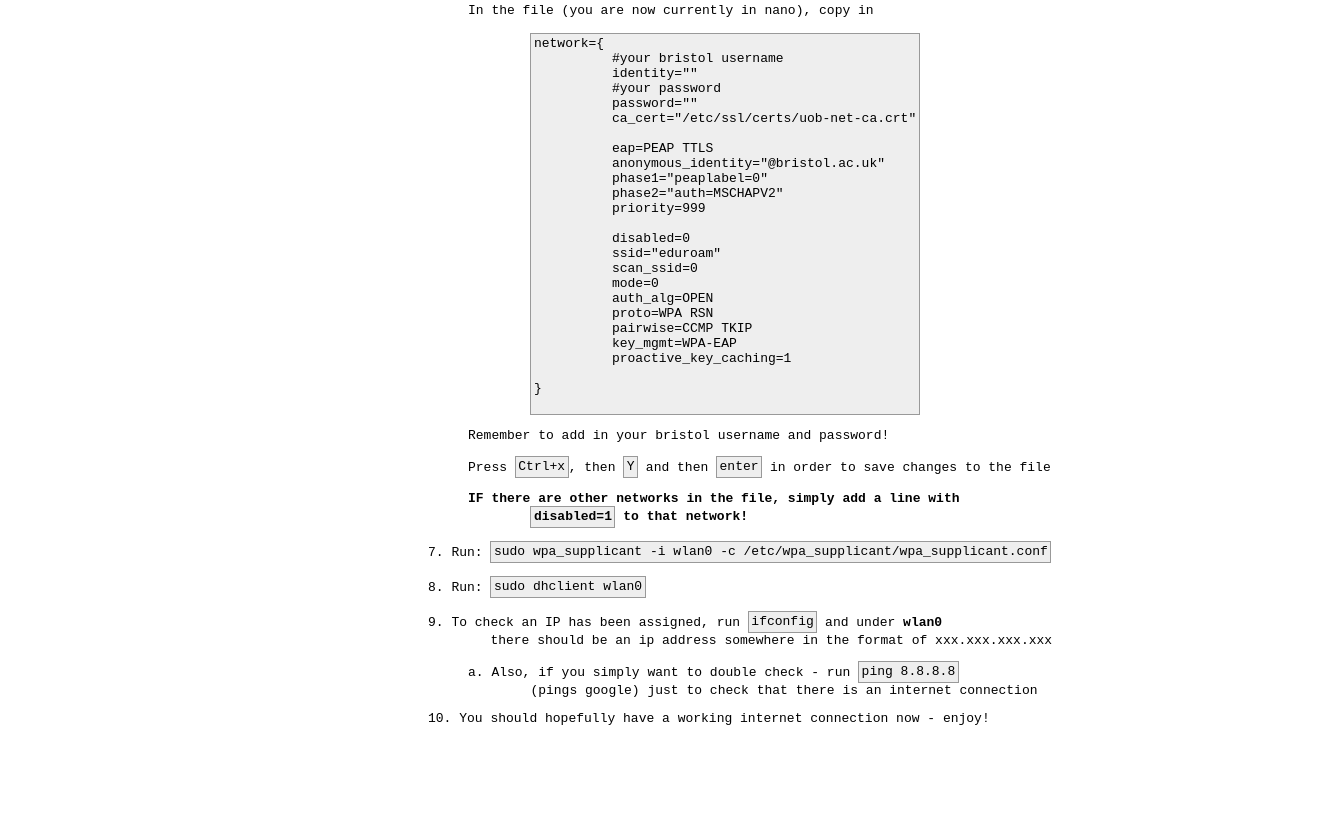
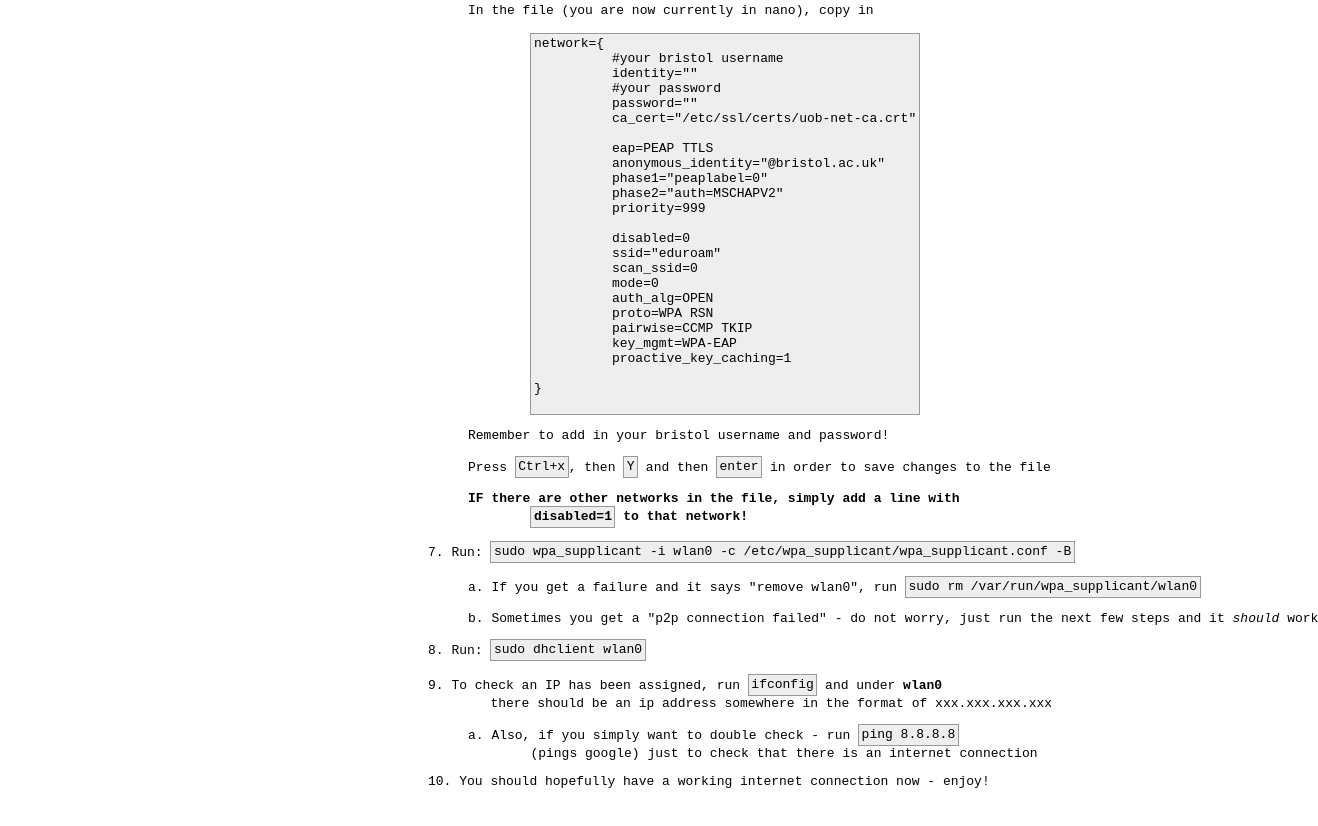
Before and after one commit to glesyuk/glesyuk.github.io, a plain HTML site: page rpi-wifi.html in a window 1280 px wide. Shown: the part 2044-2870 px from the top of the page, 1318 px wide, since content can reach past the window. Before the commit the page ends 2821 px from the top, so only its background shows below. Drawn offline with Linux system fonts and the light colour scheme.

Commit message:
fixed a bit a small mistake in a website

```diff
--- a/rpi-wifi.html
+++ b/rpi-wifi.html
@@ -109,7 +109,10 @@
       <dd><pre>Press <code>Ctrl+x</code>, then <code>Y</code> and then <code>enter</code> in order to save changes to the file</dd>
       <dd><pre><strong>IF there are other networks in the file, simply add a line with
         <code>disabled=1</code> to that network!</strong></pre></dd>
-      <dt><pre>7. Run: <code>sudo wpa_supplicant -i wlan0 -c /etc/wpa_supplicant/wpa_supplicant.conf</code></pre></dt>
+      <dt><pre>7. Run: <code>sudo wpa_supplicant -i wlan0 -c /etc/wpa_supplicant/wpa_supplicant.conf -B</code></pre></dt>
+      <dd><pre>a. If you get a failure and it says "remove wlan0", run <code>sudo rm /var/run/wpa_supplicant/wlan0</code></pre></dd>
+      <dd><pre>b. Sometimes you get a "p2p connection failed" - do not worry, just run the next few steps and it <em>should</em> work</pre></dd>
+
       <dt><pre>8. Run: <code>sudo dhclient wlan0</code></pre></dt>
       <dt><pre>9. To check an IP has been assigned, run <code>ifconfig</code> and under <strong>wlan0</strong>
         there should be an ip address somewhere in the format of xxx.xxx.xxx.xxx</pre></dt>
```
